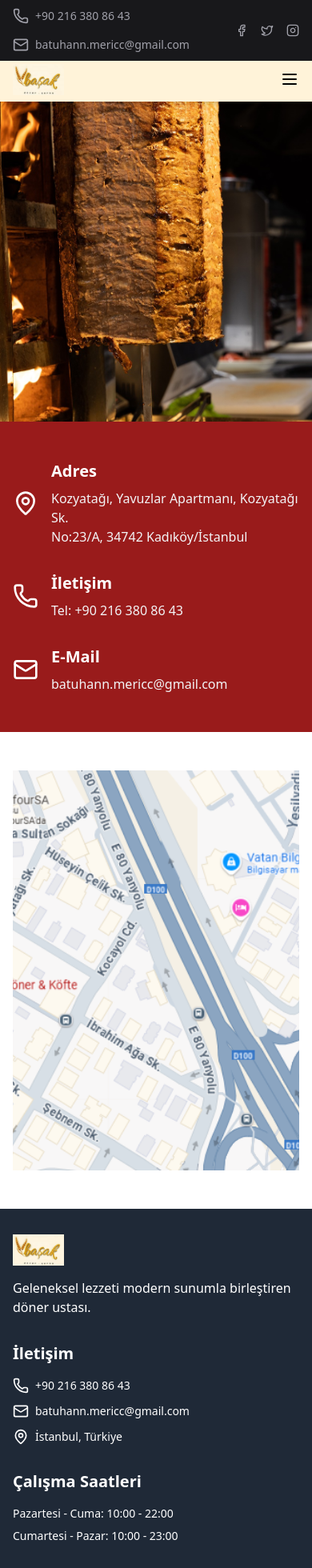
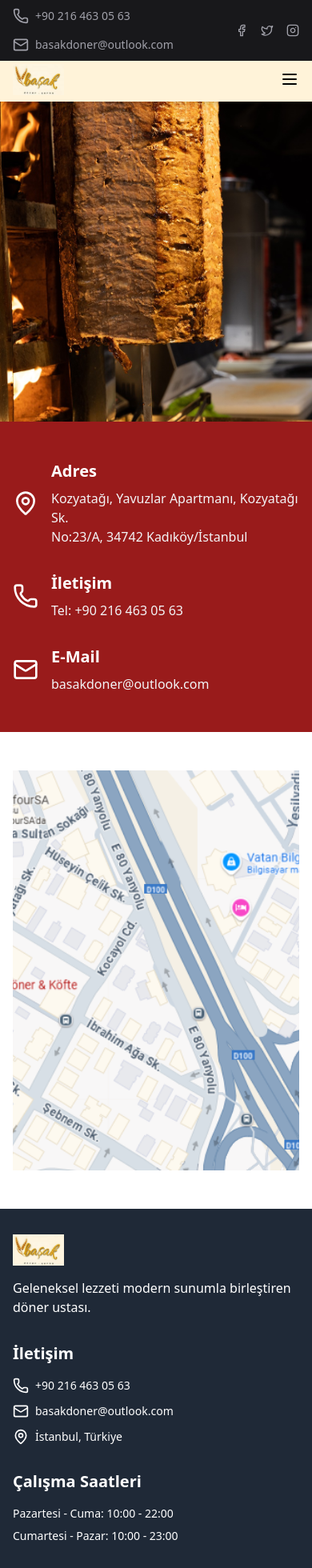
Before and after one commit to mustafafiliz/basakdoner-react, a React (Vite) app: page /iletisim in a window 390 px wide. Shown: the top 1960 px of the page at 80% size. Built offline with nearby package versions, Linux system fonts and the light colour scheme.

Commit message:
fix: E-mail and Phone

```diff
--- a/src/components/Footer.tsx
+++ b/src/components/Footer.tsx
@@ -41,17 +41,17 @@ const Footer = () => {
               <div className="flex flex-col gap-3 text-sm">
                 <div className="flex items-center gap-2">
                   <Phone className="h-5 w-5" />
-                  <a href="tel:+902163808643" className="hover:text-gray-300">
-                    +90 216 380 86 43
+                  <a href="tel:+902164630563" className="hover:text-gray-300">
+                    +90 216 463 05 63
                   </a>
                 </div>
                 <div className="flex items-center gap-2">
                   <Mail className="h-5 w-5" />
                   <a
-                    href="mailto:batuhann.mericc@gmail.com"
+                    href="mailto:basakdoner@outlook.com"
                     className="hover:text-gray-300"
                   >
-                    batuhann.mericc@gmail.com
+                    basakdoner@outlook.com
                   </a>
                 </div>
                 <div className="flex items-center gap-2">
--- a/src/components/Header.tsx
+++ b/src/components/Header.tsx
@@ -54,17 +54,17 @@ const Header = () => {
             <div className="flex flex-col sm:flex-row items-center gap-4">
               <div className="flex items-center gap-2 w-full">
                 <Phone className="h-5 w-5" />
-                <a href="tel:+902163808643" className="hover:text-gray-300">
-                  +90 216 380 86 43
+                <a href="tel:+902164630563" className="hover:text-gray-300">
+                  +90 216 463 05 63
                 </a>
               </div>
               <div className="flex items-center gap-2">
                 <Mail className="h-5 w-5" />
                 <a
-                  href="mailto:batuhann.mericc@gmail.com"
+                  href="mailto:basakdoner@outlook.com"
                   className="hover:text-gray-300"
                 >
-                  batuhann.mericc@gmail.com
+                  basakdoner@outlook.com
                 </a>
               </div>
             </div>
--- a/src/pages/Communication.tsx
+++ b/src/pages/Communication.tsx
@@ -26,10 +26,10 @@ const Communication = () => {
             <div>
               <h3 className="font-semibold text-xl mb-2">İletişim</h3>
               <a
-                href="tel:+902163808643"
+                href="tel:+902164630563"
                 className="text-gray-100 hover:text-gray-300"
               >
-                Tel: +90 216 380 86 43
+                Tel: +90 216 463 05 63
               </a>
             </div>
           </div>
@@ -39,10 +39,10 @@ const Communication = () => {
             <div>
               <h3 className="font-semibold text-xl mb-2">E-Mail</h3>
               <a
-                href="mailto:batuhann.mericc@gmail.com"
+                href="mailto:basakdoner@outlook.com"
                 className="text-gray-100 hover:text-gray-300"
               >
-                batuhann.mericc@gmail.com
+                basakdoner@outlook.com
               </a>
             </div>
           </div>
```
